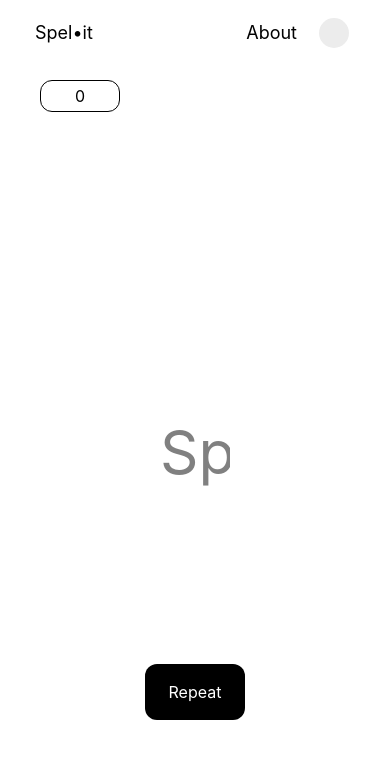
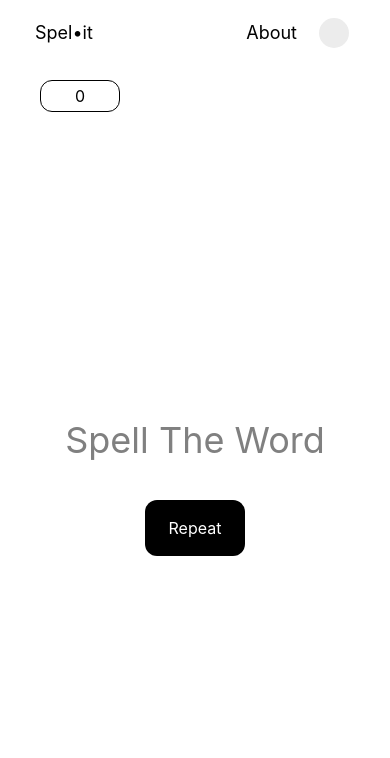
Before and after one commit to simplyyliam/Spel-it, a Next.js app: page / in a window 390 px wide. Both pictures are taken after a click on the button "Legs Go!". Shown: the top 758 px of the page. Built offline with nearby package versions, Linux system fonts and the light colour scheme; no server answers; a web font is replaced by a local one.

Commit message:
Refactor: add responsive desgin for smaller screens

```diff
--- a/components/modals/Title.tsx
+++ b/components/modals/Title.tsx
@@ -50,7 +50,7 @@ export const Title: React.FC<TitleProps> = ({
   return (
     <h1
       ref={ref}
-      className={`text-8xl opacity-0 font-medium text-black ${className ?? ""}`}
+      className={`lg:text-8xl text-7xl text-center opacity-0 font-medium text-black ${className ?? ""}`}
       {...props}
     >
       {children}
--- a/components/spelit.tsx
+++ b/components/spelit.tsx
@@ -116,17 +116,17 @@ const getWordFromDatamuse = async (): Promise<string> => {
   };
 
   return (
-    <SectionWrapper className="flex flex-col gap-4 items-center justify-center min-h-screen">
+    <SectionWrapper className="flex flex-col lg:gap-4 gap-10 items-center justify-center min-h-screen">
       {!started ? (
         <Intro onclick={onStart}/>
       ) : (
         <>
-          <form onSubmit={onSubmit} className="w-screen p-20">
+          <form onSubmit={onSubmit} className="w-screen lg:p-20">
             <input
               ref={inputRef}
               type="text"
               placeholder="Spell The Word"
-              className="w-full p-20 text-6xl text-center focus:outline-none"
+              className="w-full lg:p-20 lg:text-6xl text-4xl text-center focus:outline-none"
               autoComplete="off"
               spellCheck={false}
               />
```
